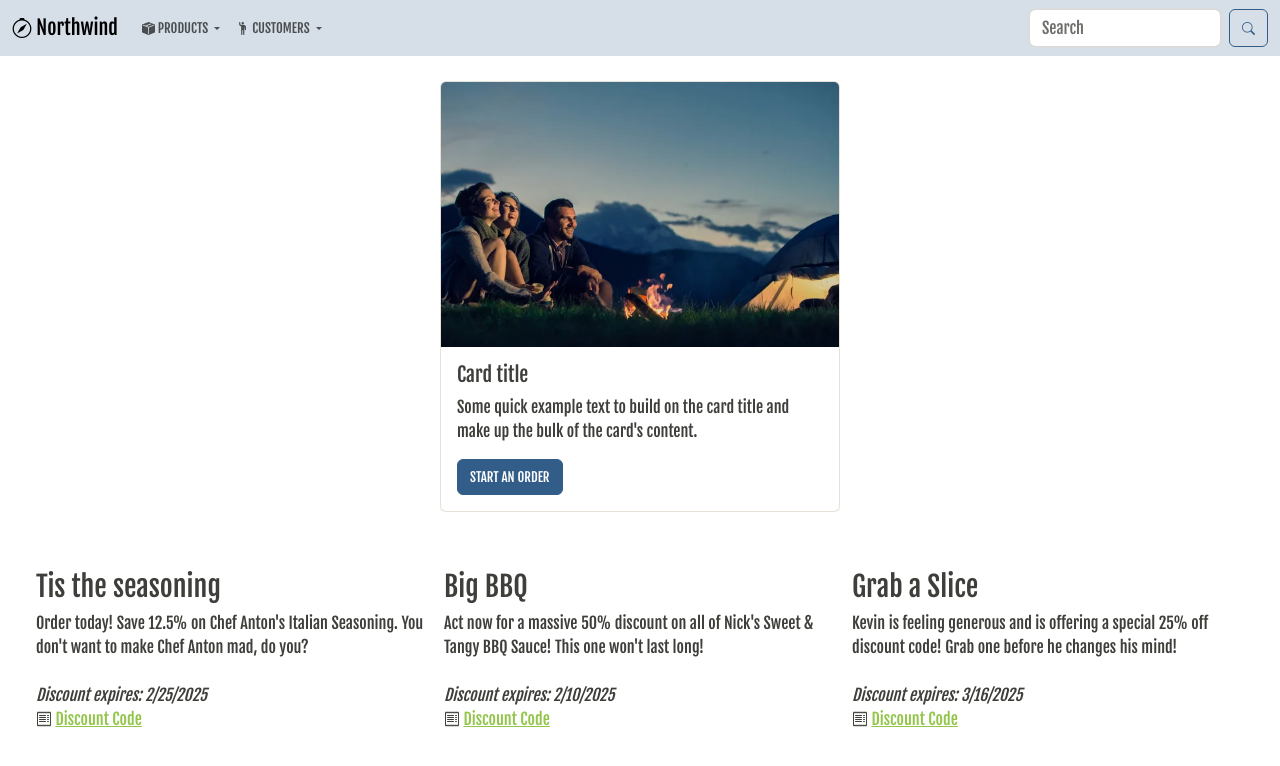
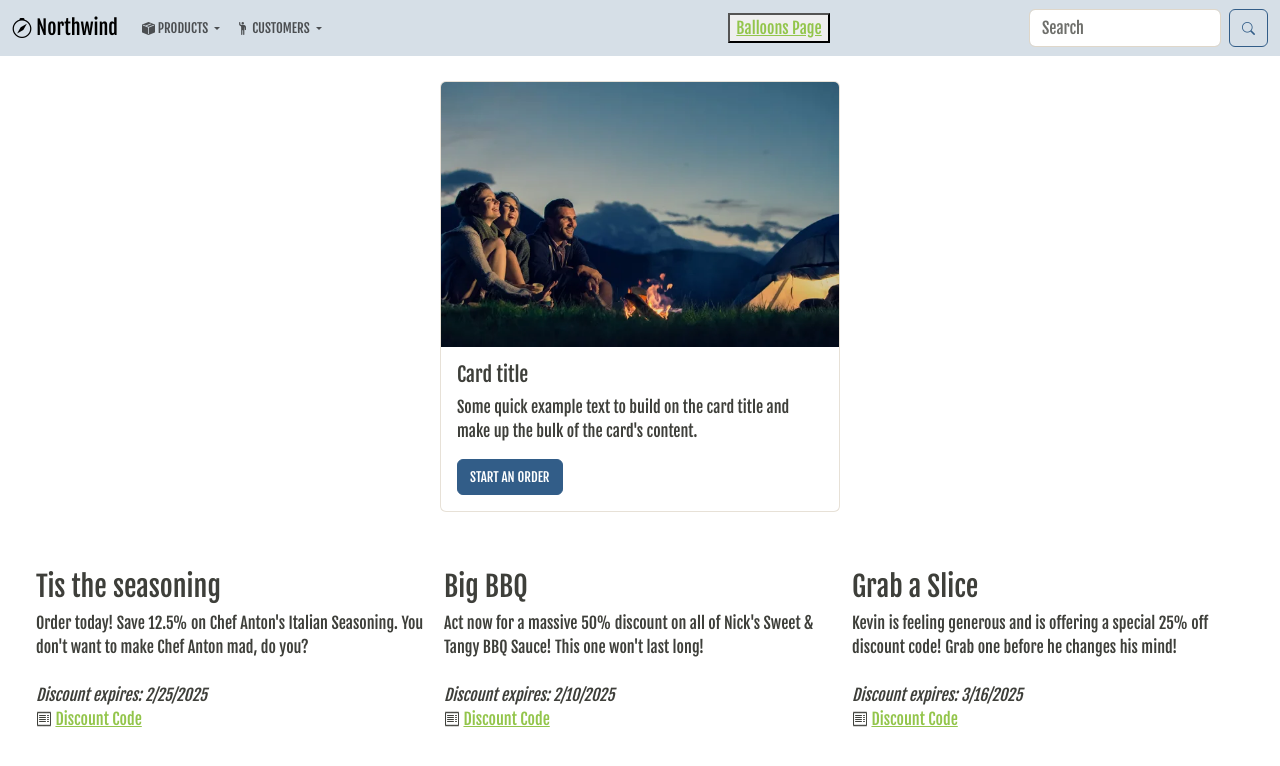
Before and after one commit to NHeadson/Northwind-Client-Toasts, a plain HTML site: page index.html in a window 1280 px wide. Drawn offline with nearby package versions, Linux system fonts and the light colour scheme.

Commit message:
Balloons assignment complete.
Had to add a button to the nav bar on northwind page to get to balloons.html.

```diff
--- a/index.html
+++ b/index.html
@@ -32,12 +32,15 @@
 
     <!-- client css -->
     <link rel="stylesheet" href="./client.css" />
+
+
     <!-- bootstrap js-->
     <script
       src="https://cdn.jsdelivr.net/npm/bootstrap@5.3.3/dist/js/bootstrap.bundle.min.js"
       integrity="sha384-YvpcrYf0tY3lHB60NNkmXc5s9fDVZLESaAA55NDzOxhy9GkcIdslK1eN7N6jIeHz"
       crossorigin="anonymous"
     ></script>
+
   </head>
   <body>
     <nav class="navbar navbar-expand-md bg-primary-subtle">
@@ -119,6 +122,9 @@
               </ul>
             </li>
           </ul>
+            <button class="ms-auto me-auto">
+              <a href="balloons.html">Balloons Page</a>
+            </button>
           <form class="d-none d-md-flex" role="search">
             <input
               class="form-control me-2"
```
Also changed, not shown: balloons.html (+1 -0 lines).
